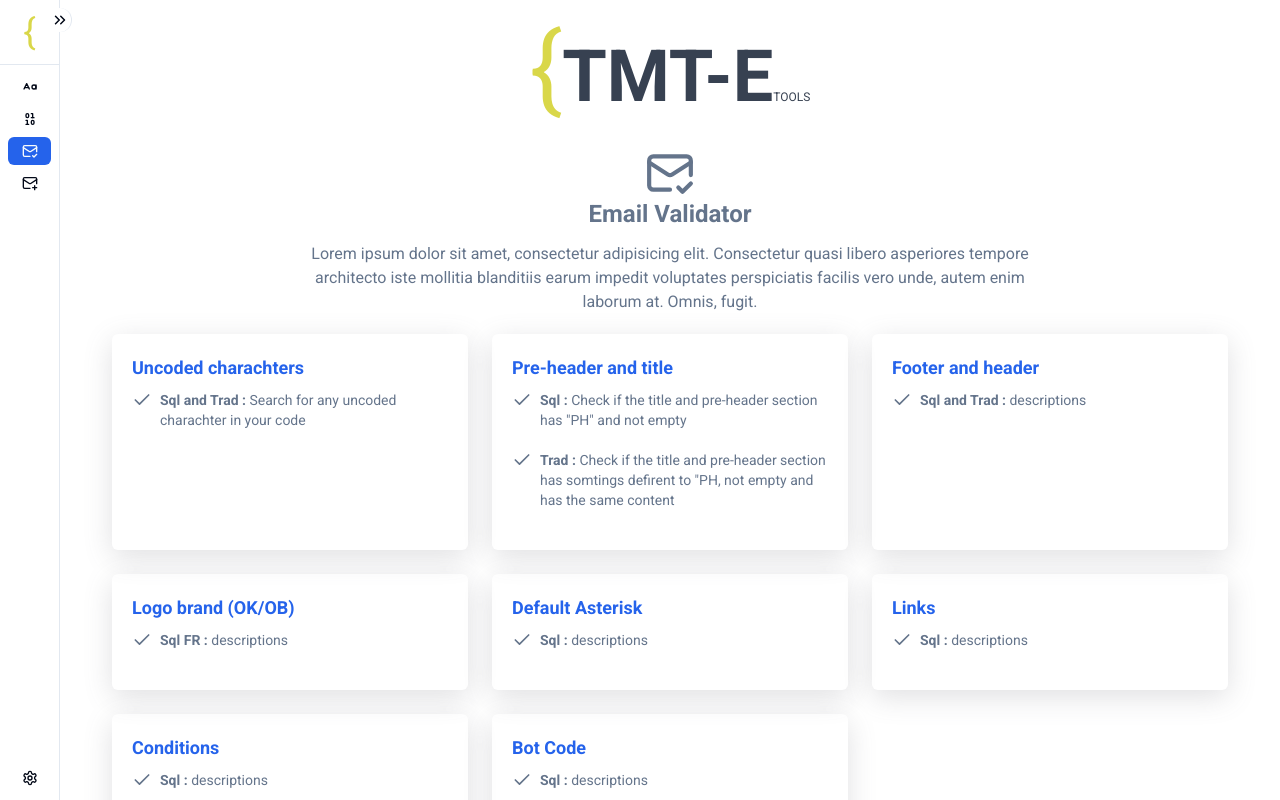
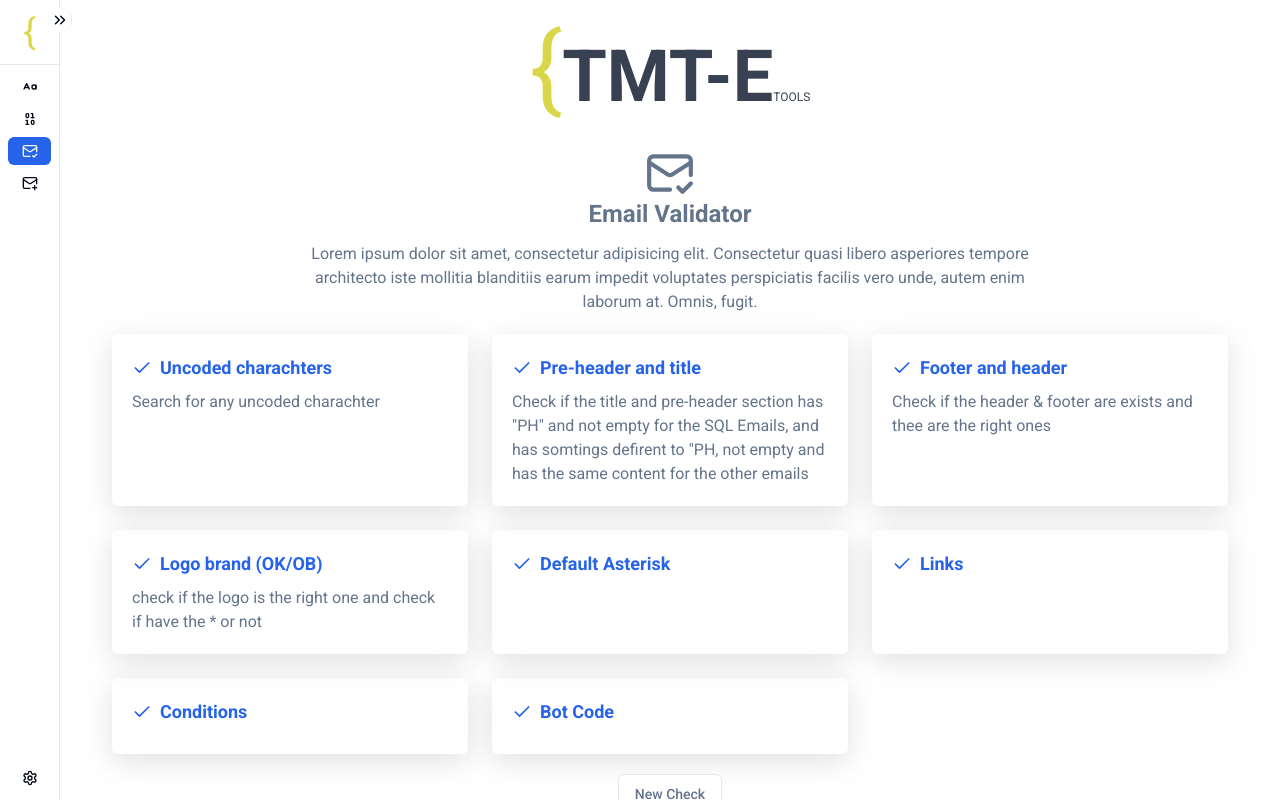
Before and after one commit to ainou007/tmt-etools, a React (Vite) app: page /email-validator/about in a window 1280 px wide. Built offline with nearby package versions, Linux system fonts and the light colour scheme.

Commit message:
fix(condition): fix a bug when cheking if the fransh condition is exist

```diff
--- a/src/constants/checks.ts
+++ b/src/constants/checks.ts
@@ -1,19 +1,35 @@
 export const listOfChecks = [
-  { title: 'Uncoded charachters', description: [{ label: 'Sql and Trad', description: 'Search for any uncoded charachter in your code' }] },
+  {
+    title: 'Uncoded charachters',
+    description: 'Search for any uncoded charachter',
+  },
   {
     title: ' Pre-header and title ',
-    description: [
-      { label: 'Sql', description: 'Check if the title and pre-header section has "PH" and not empty' },
-      { label: 'Trad', description: 'Check if the title and pre-header section has somtings defirent to "PH, not empty and has the same content' },
-    ],
+    description:
+      'Check if the title and pre-header section has "PH" and not empty for the SQL Emails, and has somtings defirent to "PH, not empty and has the same content for the other emails',
   },
-  { title: 'Footer and header', description: [{ label: 'Sql and Trad', description: 'descriptions' }] },
+  {
+    title: 'Footer and header',
+    description: 'Check if the header & footer  are exists and thee are the right ones',
+  },
   {
     title: 'Logo brand (OK/OB)',
-    description: [{ label: 'Sql FR', description: 'descriptions' }],
+    description: 'check if the logo is the right one and check if have the * or not',
   },
-  { title: 'Default Asterisk', description: [{ label: 'Sql', description: 'descriptions' }] },
-  { title: 'Links', description: [{ label: 'Sql', description: 'descriptions' }] },
-  { title: 'Conditions', description: [{ label: 'Sql', description: 'descriptions' }] },
-  { title: 'Bot Code', description: [{ label: 'Sql', description: 'descriptions' }] },
+  {
+    title: 'Default Asterisk',
+    description: '',
+  },
+  {
+    title: 'Links',
+    description: '',
+  },
+  {
+    title: 'Conditions',
+    description: '',
+  },
+  {
+    title: 'Bot Code',
+    description: '',
+  },
 ];
--- a/src/constants/emailTypes.ts
+++ b/src/constants/emailTypes.ts
@@ -21,7 +21,7 @@ export const emailTypes: TEmailTypes = {
     { lang: 'frCH', link: 'https://fr.okaidi.ch' },
     { lang: 'plPL', link: 'https://www.okaidi.pl' },
     { lang: 'siSI', link: 'https://www.okaidi.si' },
-    { lang: 'hrHR', link: 'https://catalog.okaidi.com' },
+    { lang: 'hrHR', link: 'https://catalog.okaidi.com' }, // https://okaidi.com/landing-croatie
     { lang: 'roRO', link: 'https://www.okaidi.ro' },
   ],
   sqls: [
--- a/src/pages/email-validator/about-validator/Check.tsx
+++ b/src/pages/email-validator/about-validator/Check.tsx
@@ -1,24 +1,15 @@
 import { Check as CheckIcon } from 'lucide-react';
 
-const Check = ({ title, description }: { title: string; description: { label: string; description: string }[] }) => {
+const Check = ({ title, description }: { title: string; description: string }) => {
   return (
     <div className='shadow-custom p-5 rounded-md text-left'>
-      <p className='font-semibold text-primary text-lg mb-2'>{title}</p>
+      <p className='font-semibold text-primary text-lg mb-2 flex items-center gap-2'>
+        {' '}
+        <CheckIcon size={20} />
+        {title}
+      </p>
 
-      <ul className="className='text-muted-foreground '">
-        {description.map((item, index) => {
-          return (
-            <li className='text-sm mb-5 flex items-start gap-2 ' key={index}>
-              <div className='w-5'>
-                <CheckIcon size={20} />
-              </div>
-              <p>
-                <b>{item.label} : </b> {item.description}
-              </p>
-            </li>
-          );
-        })}{' '}
-      </ul>
+      <p>{description}</p>
     </div>
   );
 };
--- a/src/pages/email-validator/validation/EmailValidator.tsx
+++ b/src/pages/email-validator/validation/EmailValidator.tsx
@@ -1,5 +1,5 @@
 import { Button } from '@/components/ui/button';
-import { Eraser, MailCheck } from 'lucide-react';
+import { Eraser, MailCheck, Trash2 } from 'lucide-react';
 import { useState } from 'react';
 import Checking from './Checking';
 import ValidEmail from './ValidEmail';
@@ -30,29 +30,22 @@ const EmailValidator = () => {
       lang: 'frFR',
       brand: 'ok',
     },
+    mode: 'onSubmit',
   });
 
   const onSubmit = (data: z.infer<typeof FormSchema>) => {
     setIsCheckStart(true);
     check(data.code_source, data.type, data.lang, data.brand);
   };
-  const clicked = () => {
-    // console.log(form.getValues());
-  };
-
-  const onTypeChange = () => {
-    form.setValue('lang', '');
-  };
+  const onTypeChange = () => form.setValue('lang', '');
 
   //
   const resetSettings = () => {
     setIsCheckStart(false);
     form.reset();
   };
-  const editSettings = () => {
-    setIsCheckStart(false);
-    // form.reset();
-  };
+  const resetCodeSource = () => form.setValue('code_source', '');
+  const editSettings = () => setIsCheckStart(false);
 
   const redner = () => {
     if (isCheckStart) {
@@ -70,7 +63,12 @@ const EmailValidator = () => {
         <div className='space-y-3'>
           <Form {...form}>
             <form onSubmit={form.handleSubmit(onSubmit)} className='space-y-6'>
-              <TextArea name='code_source' placeholder='Code source' formControl={form.control} label='Enter Code Source' />
+              <div>
+                <TextArea name='code_source' placeholder='Code source' formControl={form.control} label='Enter Code Source' />
+                <Button type='button' onClick={resetCodeSource} className='mt-2' size={'sm'}>
+                  <Trash2 size={12} className='mb-0.5' /> Clear
+                </Button>
+              </div>
               <RadioButtonGroup name='type' formControl={form.control} label='Email Type' onTypeChange={onTypeChange} inputs={['sql', 'montage full']} />
               <RadioButtonGroup name='brand' formControl={form.control} label='Email Brand<' inputs={['ok', 'ob']} />
               <SelectBox
@@ -82,7 +80,7 @@ const EmailValidator = () => {
               />
 
               <div className='flex gap-2'>
-                <Button onClick={clicked} type='submit'>
+                <Button type='submit'>
                   <MailCheck className='mb- size-3' /> Start Validation
                 </Button>
                 <Button variant={'outline'} onClick={resetSettings}>
--- a/src/utils/checkCondition.ts
+++ b/src/utils/checkCondition.ts
@@ -14,11 +14,9 @@ export const checkCondition = (codeSource: string, lang: string, brand: string)
       if (!codeSource.includes(conditionOK)) {
         error.message += `<p>Condition <b>"${conditionOK}"</b> is missing </p>`;
       }
-
-      if (brand === 'ok') {
-        if (!codeSource.includes(conditionOB)) {
-          error.message += `<p>Condition <b>"${conditionOB}"</b> is missing </p>`;
-        }
+    } else {
+      if (!codeSource.includes(conditionOB)) {
+        error.message += `<p>Condition <b>"${conditionOB}"</b> is missing </p>`;
       }
     }
   } else {
@@ -26,8 +24,7 @@ export const checkCondition = (codeSource: string, lang: string, brand: string)
       if (codeSource.includes(conditionOK)) {
         error.message += `<p> Please remove <b>"${conditionOK}"</b> </p>`;
       }
-    }
-    if (brand === 'ob') {
+    } else {
       if (codeSource.includes(conditionOB)) {
         error.message += `<p> Please remove  <b>"${conditionOB}"</b> </p>`;
       }
```
